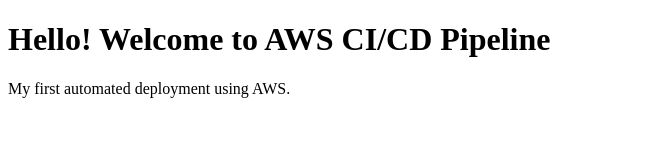
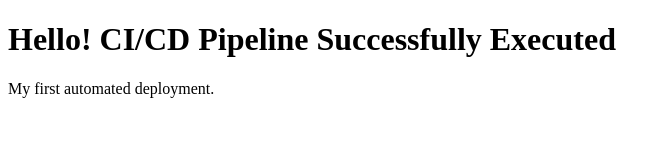
Before and after one commit to yadavvidit77/aws-cicd-demo, a plain HTML site: page index.html in a window 1280 px wide. Shown: the whole page, without its empty margins (0-671 px from the left). Drawn offline with Linux system fonts and the light colour scheme.

Commit message:
Update index.html

```diff
--- a/index.html
+++ b/index.html
@@ -1,10 +1,10 @@
 <!DOCTYPE html>
 <html>
 <head>
-    <title>AWS CI/CD Demo</title>
+    <title>CI CD Practical</title>
 </head>
 <body>
-    <h1>Hello! Welcome to AWS CI/CD Pipeline</h1>
-    <p>My first automated deployment using AWS.</p>
+    <h1>Hello! CI/CD Pipeline Successfully Executed</h1>
+    <p>My first automated deployment.</p>
 </body>
 </html>
```
